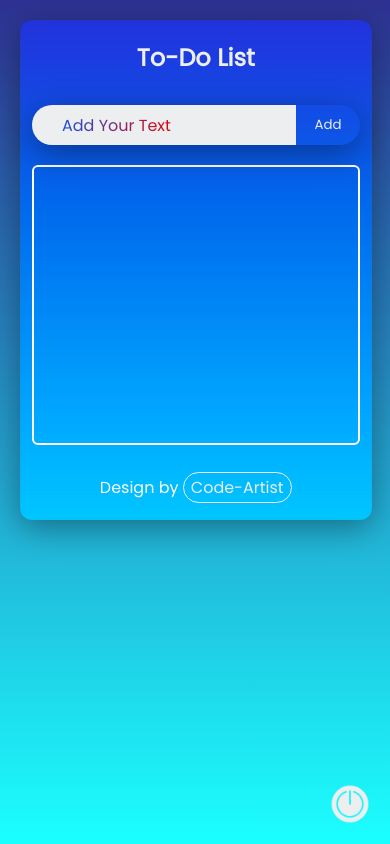
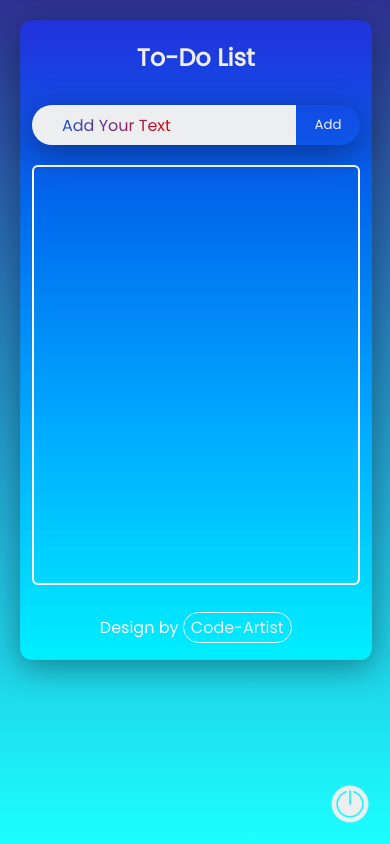
Before and after one commit to CodeArtist-Muhammad-Tayyeb/To-Do-List-Project, a plain HTML site: page index.html in a window 390 px wide. Drawn offline with Linux system fonts and the light colour scheme.

Commit message:
For mobile

```diff
--- a/style.css
+++ b/style.css
@@ -249,6 +249,9 @@ ul li span:hover{
     h2 {
         font-size: 24px;
     }
+    .todo-task-adding-container{
+        height: 420px;
+    }
     .row{
         border: none;
     }
```
